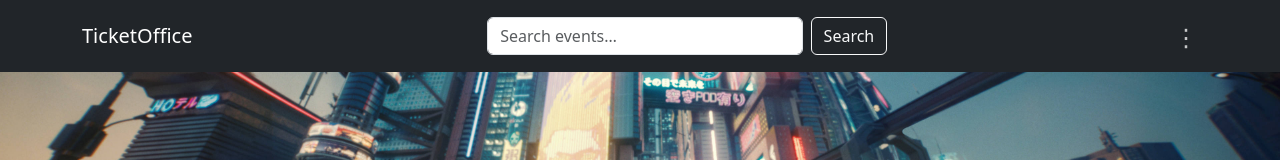
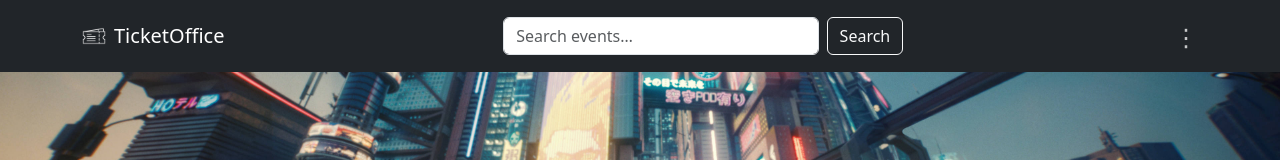
Before and after one commit to viktortaseski/TicketOffice, a React (Create React App) app in the folder front-end/: page / in a window 1280 px wide. Shown: the top 160 px of the page. Built offline with nearby package versions, Linux system fonts and the light colour scheme; no server answers.

Commit message:
added logo to the brand

```diff
--- a/front-end/src/components/NavBar.js
+++ b/front-end/src/components/NavBar.js
@@ -2,6 +2,7 @@ import React, { useState, useEffect } from 'react';
 import { Navbar, Container, Nav, Dropdown, Form, Button } from 'react-bootstrap';
 import { Link, useNavigate } from 'react-router-dom';
 import './home/home.css'
+import ticketIcon from '../assets/ticketOutlined.png';
 
 const NavBar = () => {
     const [userType, setUserType] = useState(null);
@@ -45,8 +46,15 @@ const NavBar = () => {
     return (
         <Navbar bg="dark" variant="dark" expand="lg" className="py-3 sticky-top">
             <Container className="d-flex justify-content-between align-items-center">
-                {/* Brand */}
-                <Navbar.Brand as={Link} to="/">TicketOffice</Navbar.Brand>
+                {/* Brand with ticket icon */}
+                <Navbar.Brand as={Link} to="/">
+                    <img
+                        src={ticketIcon}
+                        alt="Ticket"
+                        className="ticket-logo"
+                    />
+                    TicketOffice
+                </Navbar.Brand>
 
                 <Form
                     onSubmit={handleSearch}
--- a/front-end/src/components/home/home.css
+++ b/front-end/src/components/home/home.css
@@ -117,3 +117,17 @@
     border-top: 1px solid rgba(255, 255, 255, 0.1);
     margin: 0.5rem 0;
 }
+
+.navbar-brand {
+    display: inline-flex !important;
+    align-items: center;
+}
+
+/* Size it, space it, and force it to white */
+.ticket-logo {
+    width: 24px;
+    height: auto;
+    margin-right: 0.5rem;
+    /* if your PNG is black, this will turn it white */
+    filter: brightness(0) invert(1);
+}
```
Also changed, not shown: front-end/src/assets/ticketOutlined.png (added).
